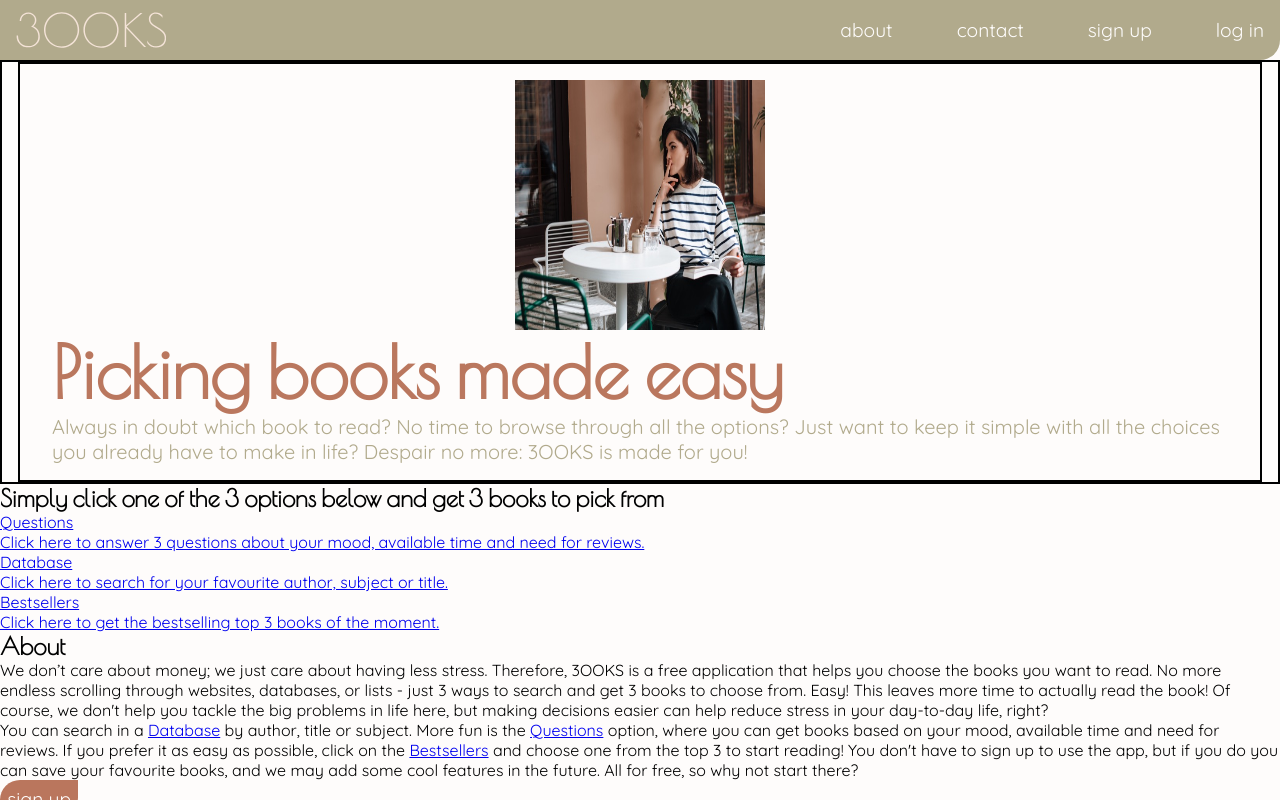
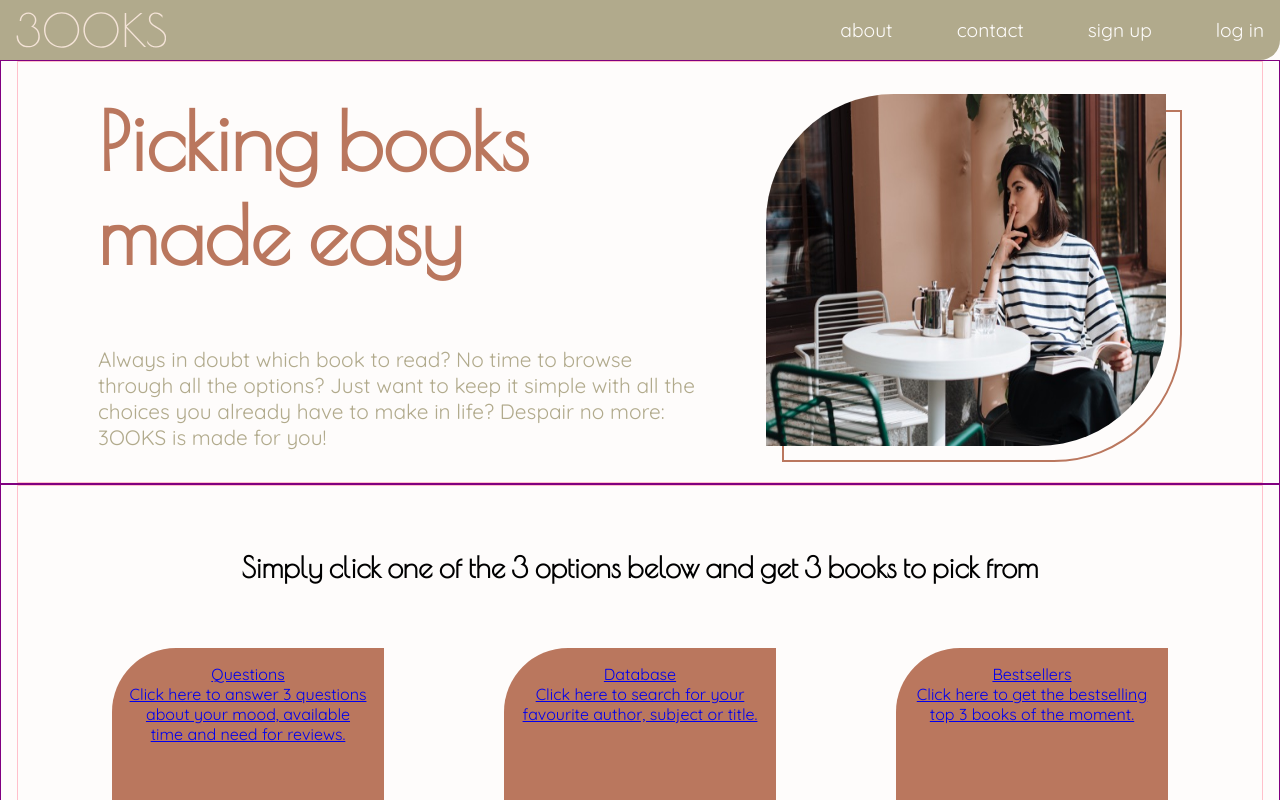
Before and after one commit to annaezer/3OOKS, a React (Create React App) app: page / in a window 1280 px wide. Shown: the top 800 px of the page. Built offline with nearby package versions, Linux system fonts and the light colour scheme; no server answers.

Commit message:
Styling header and buttons in progress

```diff
--- a/src/App.css
+++ b/src/App.css
@@ -6,6 +6,17 @@
     box-sizing: border-box;
     margin: 0;
     padding: 0;
+}
+
+/*Setting the standard so I can work with rem and scale down with mobile screen*/
+html {
+    font-size: 16px;
+}
+
+@media screen and (max-width: 768px) {
+    html {
+        font-size: 12px;
+    }
 }
 
 /*Setting the fonts with back up options and the background-color to more creamy white "bookpage"*/
@@ -19,7 +30,11 @@ h1, h2, h3, h4 {
 }
 
 h1 {
-    font-size: 4.5rem;
+    font-size: 5rem;
+}
+
+h2 {
+    font-size: 1.8rem;
 }
 
 
@@ -37,7 +52,7 @@ h1 {
     display: flex;
     flex-direction: row;
     justify-content: center;
-    border: 2px solid black;
+    border: 0.12rem solid purple;
 }
 
 .inner-container {
@@ -51,13 +66,13 @@ h1 {
     display: flex;
     flex-direction: column;
     align-items: center;
-    padding: 1rem 2rem;
-    border: 2px solid black;
+    padding: 4rem 0;
+    border: 0.12rem solid pink;
 }
 
 /*Making clear that the hearts are clickable and making them change color. Display block for good positioning.*/
 .material-symbols-outlined {
-    font-variation-settings: "FILL" 100,
+    font-variation-settings: "FILL" 0,
     "wght" 500,
     "GRAD" 0,
     "opsz" 48;
--- a/src/components/button/Button.module.css
+++ b/src/components/button/Button.css
@@ -2,11 +2,13 @@ button {
     background: #BA765D;
     border-radius: 20px 0px;
     border-style: none;
+    min-width: 4.9rem;
+    min-heigth: 2.3rem;
+    cursor: pointer;
 
     font-family: Quicksand;
     font-size: 1.2rem;
     text-transform: lowercase;
     color: var(--basic);
     padding: 0.45rem;
-    cursor: pointer;
 }
--- a/src/components/button/Button.js
+++ b/src/components/button/Button.js
@@ -1,5 +1,5 @@
 import React from "react";
-import styles from "./Button.module.css";
+import "./Button.css";
 
 function Button({type, disabled, children, className, clickHandler}) {
     return (
--- a/src/components/header/Header.js
+++ b/src/components/header/Header.js
@@ -4,8 +4,11 @@ import styles from "./Header.module.css";
 function Header({children, img, title}) {
     return (
         <header className="outer-container">
-            <div className="inner-container {styles.test}">
-                <img className={styles["header-image"]} src={img} alt={title}/>
+            <div className={styles["inner-container-header"]}>
+                <div className={styles["image-container"]}>
+                    <img className={styles["header-image"]} src={img} alt={title}/>
+                    <div className={styles.rectangle}></div>
+                </div>
                 <div className={styles["header-text"]}>
                     <h1>{title}</h1>
                     {children}
--- a/src/components/header/Header.module.css
+++ b/src/components/header/Header.module.css
@@ -3,14 +3,60 @@ h1 {
 }
 
 .header-text {
-
+    padding-right: 4rem;
 }
 
-.test {
+.inner-container-header {
+    /*Making a new inner container just for the header cuz of flex-direction*/
+    flex-basis: 87.5rem;
+    flex-shrink: 1;
+    flex-grow: 0;
+    margin-inline: 1rem;
+    padding: 2rem 6rem 2rem 5rem;
 
+    display: flex;
+    flex-direction: row-reverse;
+    justify-content: space-between;
+    align-items: center;
+
+    border: 0.12rem solid pink;
+}
+
+/*This container is necessary to position the rectangle*/
+.image-container {
+    position: relative;
+    /*margin: 1rem;*/
 }
 
 .header-image {
-    width: 250px;
-    height: 250px;
+    position: relative;
+    width: 25rem;
+    height: 22rem;
+    border-radius: 8rem 0rem;
+    z-index: 1;
 }
+
+.rectangle {
+    position: absolute;
+    width: 25rem;
+    height: 22rem;
+    border: 0.125rem solid var(--heading-button-quote);
+    border-radius: 8rem 0rem;
+    left: 1rem;
+    top: 1rem;
+    z-index: 0;
+}
+
+/*Media query for mobile*/
+@media screen and (max-width: 768px) {
+    .inner-container-header {
+        display: flex;
+        flex-direction: column-reverse;
+        justify-content: space-between;
+        /*align-items: center;*/
+    }
+    .header-text {
+        padding-bottom: 4rem;
+        padding-right: 0;
+    }
+}
--- a/src/components/navigation/NavBar.module.css
+++ b/src/components/navigation/NavBar.module.css
@@ -38,6 +38,7 @@
 .welcome-text {
     color: var(--accent);
     font-weight: lighter;
+    padding-left: 4rem;
 }
 
 .default-menu-link {
--- a/src/components/searchTile/SearchTile.js
+++ b/src/components/searchTile/SearchTile.js
@@ -1,10 +1,10 @@
 import React from "react";
-import "./SearchTile.css"
+import styles from "./SearchTile.module.css"
 import {Link} from "react-router-dom";
 
 function SearchTile({title, description, link}) {
     return (
-        <article className="search-button">
+        <article className={styles["search-button"]}>
             <Link to={link}>
                 <p>{title}</p>
                 <p>{description}</p>
--- /dev/null
+++ b/src/components/searchTile/SearchTile.module.css
@@ -0,0 +1,13 @@
+.search-button {
+    /*display: flex;*/
+    flex-basis: 17rem;
+    width: 22rem;
+    height: 15rem;
+    padding: 1rem;
+    gap: 4rem;
+    margin-top: 4rem;
+    background: var(--heading-button-quote);
+    border-radius: 4rem 0rem;
+    /*box-shadow: 0 0.5rem 1.25rem rgba(0, 0, 0, 0.14);*/
+    text-align: center;
+}
--- a/src/pages/home/Home.js
+++ b/src/pages/home/Home.js
@@ -14,17 +14,20 @@ function Home() {
         <>
             {/*Made a component from the header as I will use it again on different pages more or less in the same style*/}
             <Header
-                title="Picking books made easy"
+                title="Picking books"
                 img={readinggirl}
             >
-                <p className={styles["header-text"]}>Always in doubt which book to read? No time to browse through all the options? Just want to keep it
-                    simple with all the choices you already have to make in life? Despair no more: 3OOKS is made for
-                    you!</p>
+                <h1>made easy</h1>
+                <p className={styles["header-text"]}>Always in doubt which book to read? No time to browse through all
+                    the options? Just want to keep it simple with all the choices you already have to make in life?
+                    Despair no more: 3OOKS is made for you!</p>
             </Header>
             <main>
-                <section>
+                <section className="outer-container">
+                    <div className="inner-container">
                         <h2>Simply click one of the 3 options below and get 3 books to pick from</h2>
                         {/*Made a component of the tiles as they are all similar in style and I can easily make changes if I want*/}
+                        <div className={styles.tiles}>
                             <SearchTile
                                 link="/questions"
                                 title="Questions"
@@ -40,20 +43,34 @@ function Home() {
                                 title="Bestsellers"
                                 description="Click here to get the bestselling top 3 books of the moment."
                             />
+                        </div>
+                    </div>
                 </section>
-                <section>
+                <div className={styles.about}>
+                    <section className="outer-container">
+                        <div className="inner-container">
                             <h2>About</h2>
-                    <p>We don’t care about money; we just care about having less stress. Therefore, 3OOKS is a free
-                        application that helps you choose the books you want to read. No more endless scrolling through
-                        websites, databases, or lists - just 3 ways to search and get 3 books to choose from. Easy! This
-                        leaves more time to actually read the book! Of course, we don't help you tackle the big problems
-                        in life here, but making decisions easier can help reduce stress in your day-to-day life,
+                            <p>We don’t care about money; we just care about having less stress. Therefore, 3OOKS is a
+                                free
+                                application that helps you choose the books you want to read. No more endless scrolling
+                                through
+                                websites, databases, or lists - just 3 ways to search and get 3 books to choose from.
+                                Easy! This
+                                leaves more time to actually read the book! Of course, we don't help you tackle the big
+                                problems
+                                in life here, but making decisions easier can help reduce stress in your day-to-day
+                                life,
                                 right?</p>
-                    <p>You can search in a <Link to="/database">Database</Link> by author, title or subject. More fun
-                        is the <Link to="/questions">Questions</Link> option, where you can get books based on your
-                        mood, available time and need for reviews. If you prefer it as easy as possible, click on
-                        the <Link to="/bestsellers">Bestsellers</Link> and choose one from the top 3 to start reading!
-                        You don't have to sign up to use the app, but if you do you can save your favourite books, and
+                            <p>You can search in a <Link to="/database">Database</Link> by author, title or subject.
+                                More fun
+                                is the <Link to="/questions">Questions</Link> option, where you can get books based on
+                                your
+                                mood, available time and need for reviews. If you prefer it as easy as possible, click
+                                on
+                                the <Link to="/bestsellers">Bestsellers</Link> and choose one from the top 3 to start
+                                reading!
+                                You don't have to sign up to use the app, but if you do you can save your favourite
+                                books, and
                                 we may add some cool features in the future. All for free, so why not start there?</p>
                             <Button
                                 type="button"
@@ -61,7 +78,9 @@ function Home() {
                             >
                                 Sign up
                             </Button>
+                        </div>
                     </section>
+                </div>
             </main>
         </>
     );
--- a/src/pages/home/Home.module.css
+++ b/src/pages/home/Home.module.css
@@ -1,4 +1,17 @@
 .header-text {
     color: var(--nav-footer-color);
-    font-size: 1.25rem;
+    font-size: 1.3rem;
+    padding-top: 4rem;
 }
+
+.tiles {
+    display: flex;
+    flex-direction: row;
+    justify-content: space-between;
+    /*flex-wrap: wrap;*/
+    /*padding-inline: 6rem;*/
+}
+
+.about {
+    background-color: var(--accent);
+}
```
Also changed, not shown: src/components/searchTile/SearchTile.css (deleted). Lines whose indentation alone changed are shown as unchanged.
